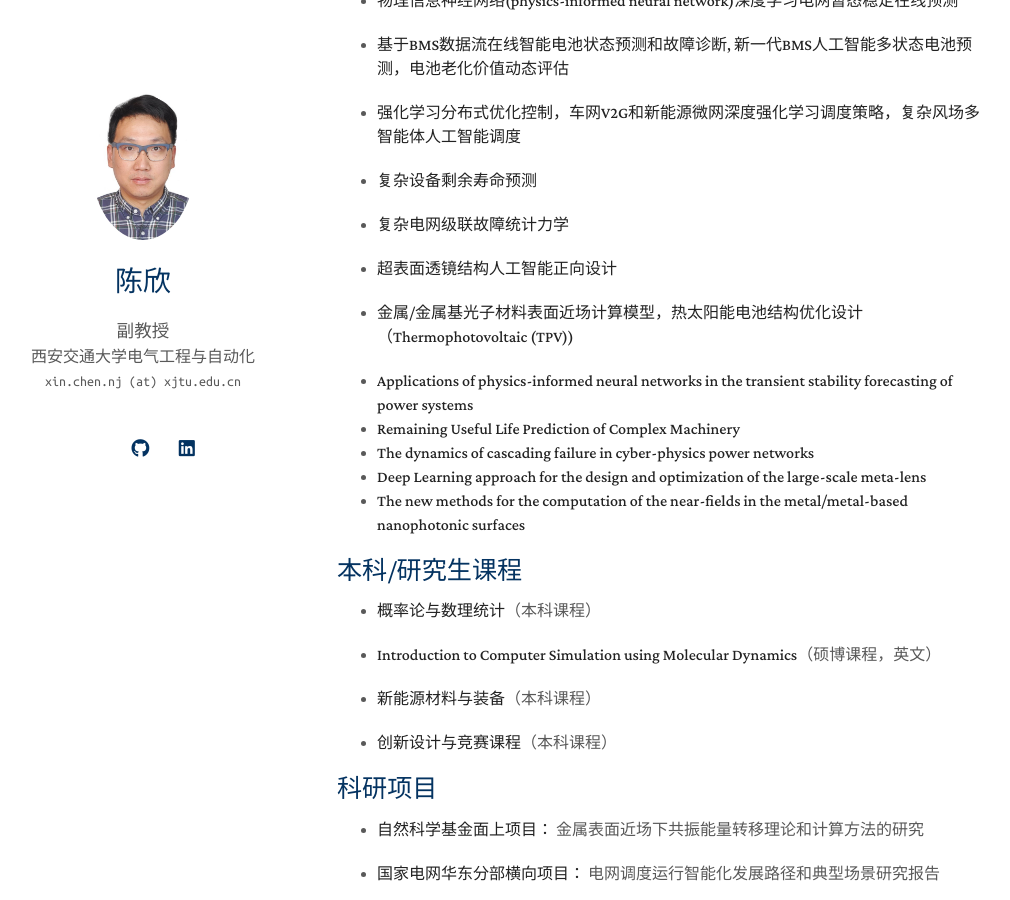
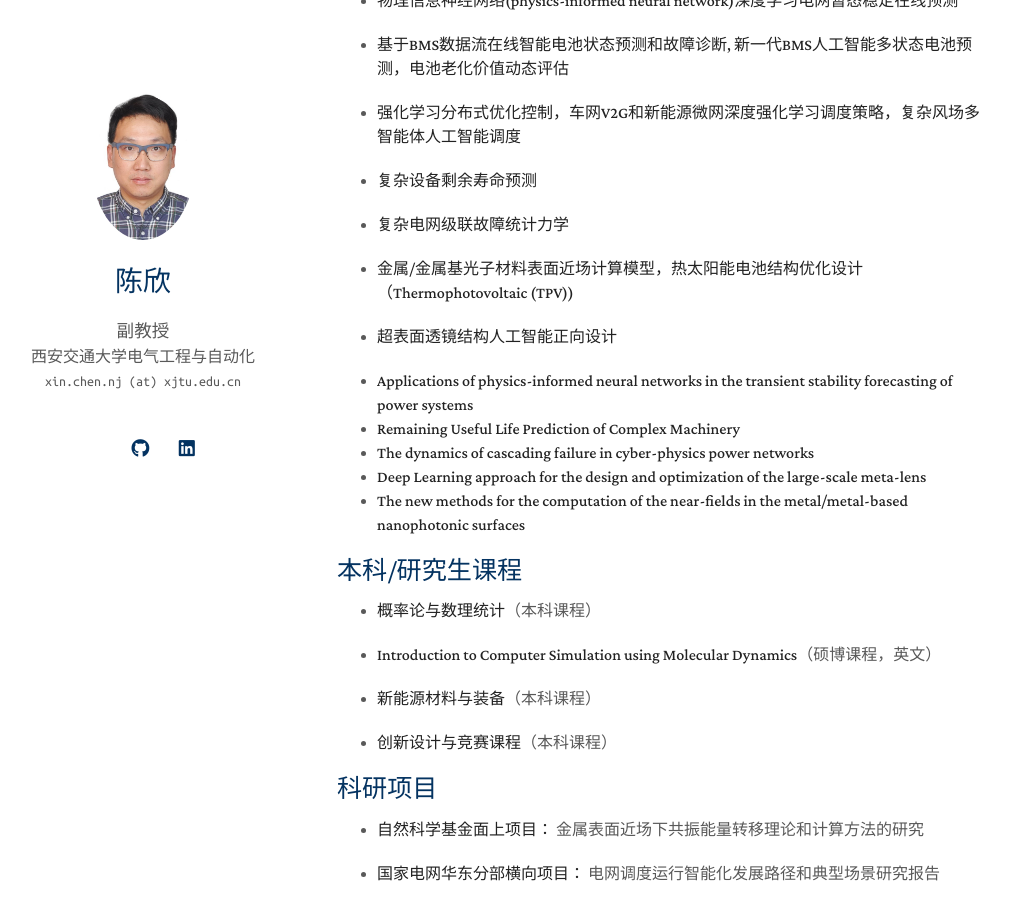
Before and after one commit to IntelligentEnergy/IntelligentEnergy.github.io, a Jekyll site: the page built from index.md, in a window 1280 px wide and 900 px high, scrolled down 780 px. Shown: the whole window, without its empty margins (133-1143 px from the left). Built offline with Jekyll 4.4.1, drawn with Linux system fonts in a browser that asks for light colours; nearby versions of some CDN libraries; a style sheet for code colours, icons or effects is not loaded; our own code applies the rules of GitHub Pages for plain Markdown files.

```diff
--- a/index.md
+++ b/index.md
@@ -46,9 +46,9 @@ layout: homepage
 
 - **复杂电网级联故障统计力学**
 
+- **金属/金属基光子材料表面近场计算模型，热太阳能电池结构优化设计（Thermophotovoltaic (TPV))**
+
 - **超表面透镜结构人工智能正向设计**
-
-- **金属/金属基光子材料表面近场计算模型，热太阳能电池结构优化设计（Thermophotovoltaic (TPV))**
 
 - **Applications of physics-informed neural networks in the transient stability forecasting of power systems**
 - **Remaining Useful Life Prediction of Complex Machinery**
```
